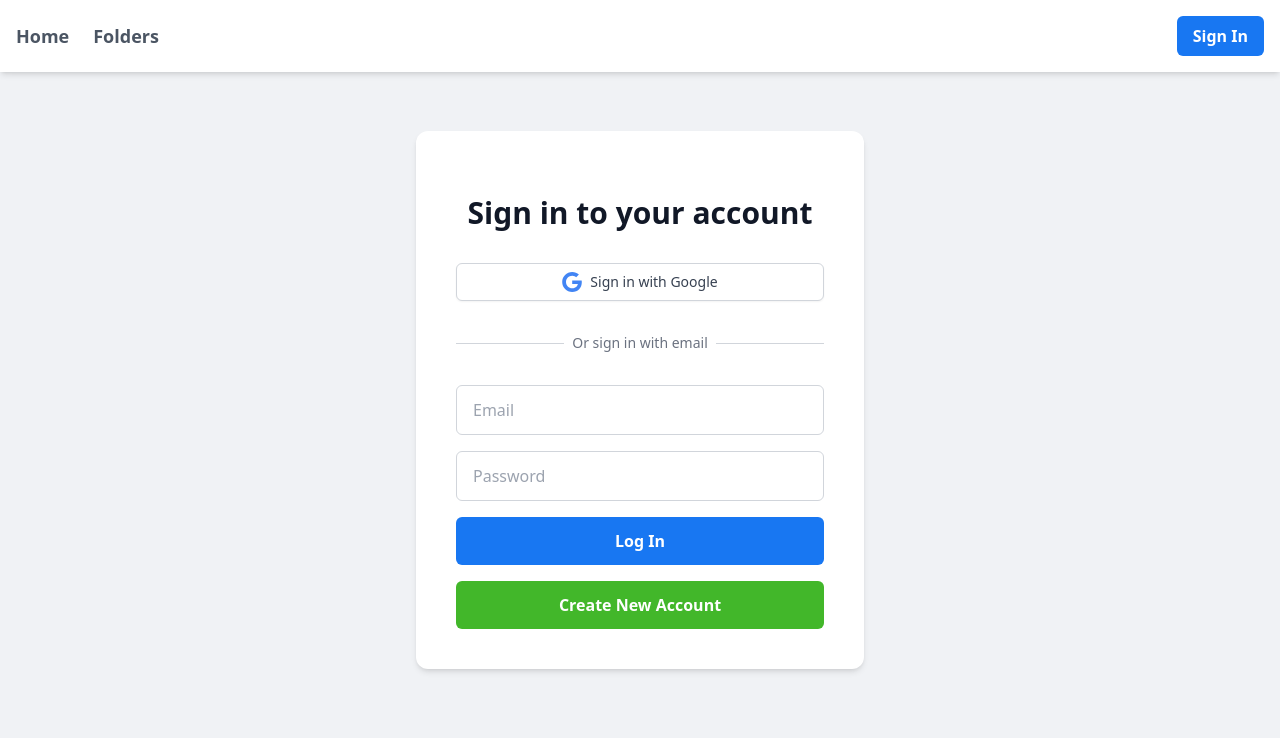
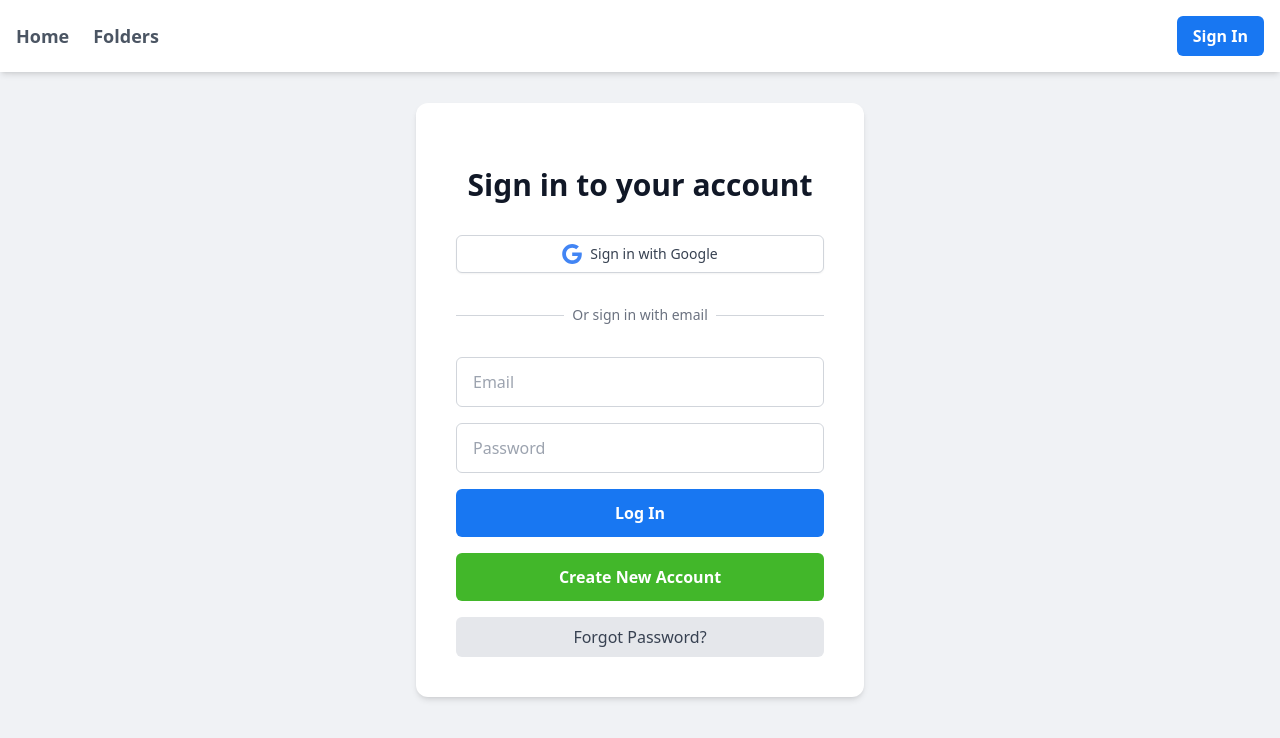
Before and after one commit to dgarcia1724/leetcode_study_app_react, a React (Vite) app: page /auth in a window 1280 px wide. Shown: the top 738 px of the page. Built offline with nearby package versions, Linux system fonts and the light colour scheme; no server answers.

Commit message:
Added 'forgot password' for auth

```diff
--- a/src/auth/Auth copy.tsx
+++ b/src/auth/Auth copy.tsx
@@ -6,12 +6,14 @@ import {
   signInWithEmailAndPassword,
 } from "firebase/auth";
 import { auth } from "./firebase";
+import { useToast } from "../components/Toast/ToastProvider";
 
 function Auth() {
   const [email, setEmail] = useState("");
   const [password, setPassword] = useState("");
   const [errorMessage, setErrorMessage] = useState(""); // New state for error messages
   const navigate = useNavigate();
+  const { showToast } = useToast();
 
   const handleSignUp = () => {
     setErrorMessage(""); // Clear previous error message
@@ -19,6 +21,7 @@ function Auth() {
       .then((userCredential) => {
         const user = userCredential.user;
         console.log("User signed up:", user);
+        showToast("Account created successfully!", "success"); // Add this line
         navigate("/folders"); // Navigate to folders page after successful sign up
       })
       .catch((error) => {
@@ -35,6 +38,7 @@ function Auth() {
             break;
           default:
             setErrorMessage("Failed to create account. Please try again.");
+            showToast("Failed to create account. Please try again.", "error"); // Add this line
         }
       });
   };
@@ -45,6 +49,7 @@ function Auth() {
       .then((userCredential) => {
         const user = userCredential.user;
         console.log("User logged in:", user);
+        showToast("Login successful!", "success");
         navigate("/folders"); // Navigate to folders page after successful login
       })
       .catch((error) => {
@@ -61,6 +66,7 @@ function Auth() {
             break;
           default:
             setErrorMessage("Failed to log in. Please try again.");
+            showToast("Login failed. Please try again.", "error");
         }
       });
   };
--- a/src/auth/Auth.tsx
+++ b/src/auth/Auth.tsx
@@ -4,6 +4,7 @@ import { useNavigate } from "react-router-dom";
 import {
   createUserWithEmailAndPassword,
   signInWithEmailAndPassword,
+  sendPasswordResetEmail,
 } from "firebase/auth";
 import { auth } from "./firebase";
 import { useToast } from "../components/Toast/ToastProvider";
@@ -71,6 +72,31 @@ function Auth() {
       });
   };
 
+  const handleForgotPassword = () => {
+    setErrorMessage(""); // Clear previous error message
+    if (!email) {
+      setErrorMessage("Please enter your email address.");
+      return;
+    }
+    sendPasswordResetEmail(auth, email)
+      .then(() => {
+        showToast("Password reset email sent. Check your inbox.", "success");
+      })
+      .catch((error) => {
+        switch (error.code) {
+          case "auth/user-not-found":
+            setErrorMessage("No user found with this email.");
+            break;
+          case "auth/invalid-email":
+            setErrorMessage("Invalid email format.");
+            break;
+          default:
+            setErrorMessage("Failed to send reset email. Please try again.");
+            showToast("Failed to send reset email. Please try again.", "error");
+        }
+      });
+  };
+
   return (
     <div className="space-y-4">
       <input
@@ -99,6 +125,12 @@ function Auth() {
       >
         Create New Account
       </button>
+      <button
+        onClick={handleForgotPassword}
+        className="w-full bg-gray-200 dark:bg-gray-600 text-gray-700 dark:text-gray-200 py-2 rounded-md font-medium hover:bg-gray-300 dark:hover:bg-gray-500"
+      >
+        Forgot Password?
+      </button>
       {errorMessage && <p className="text-red-500 text-sm">{errorMessage}</p>}
     </div>
   );
```
